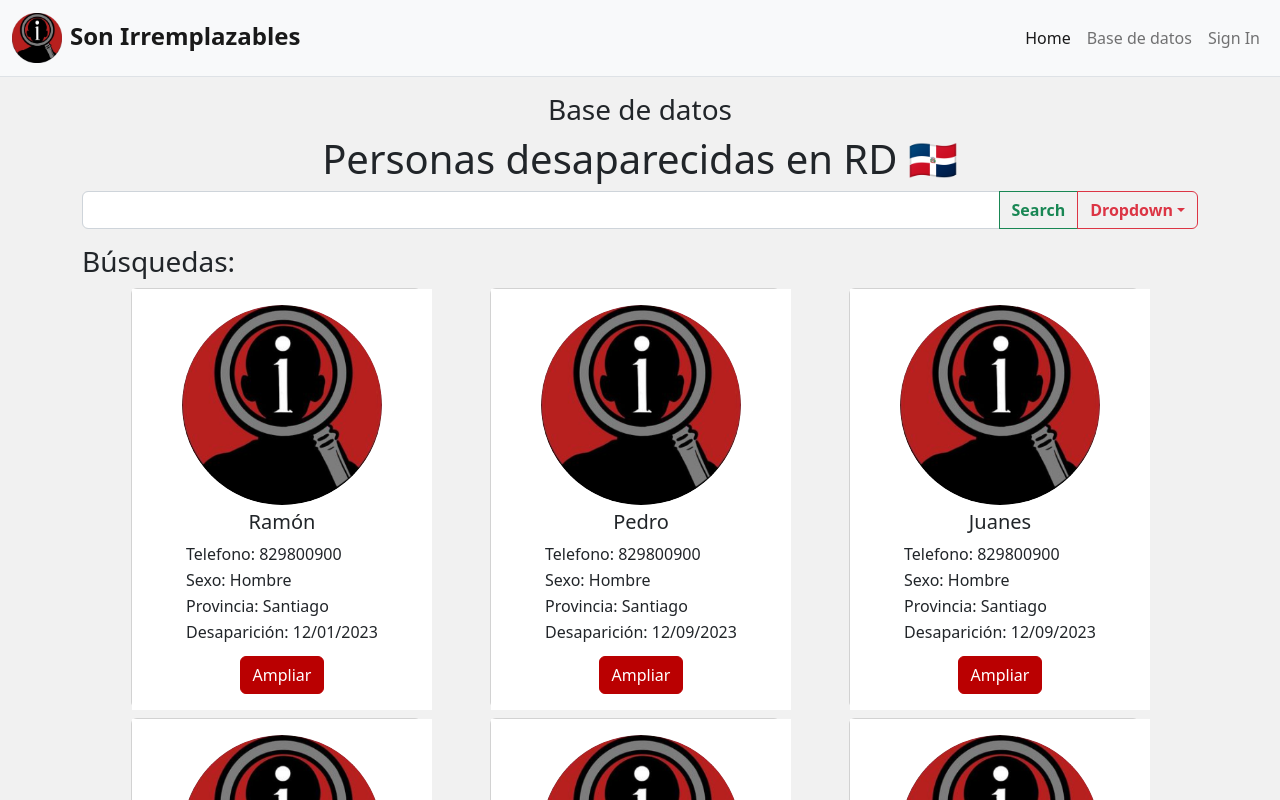
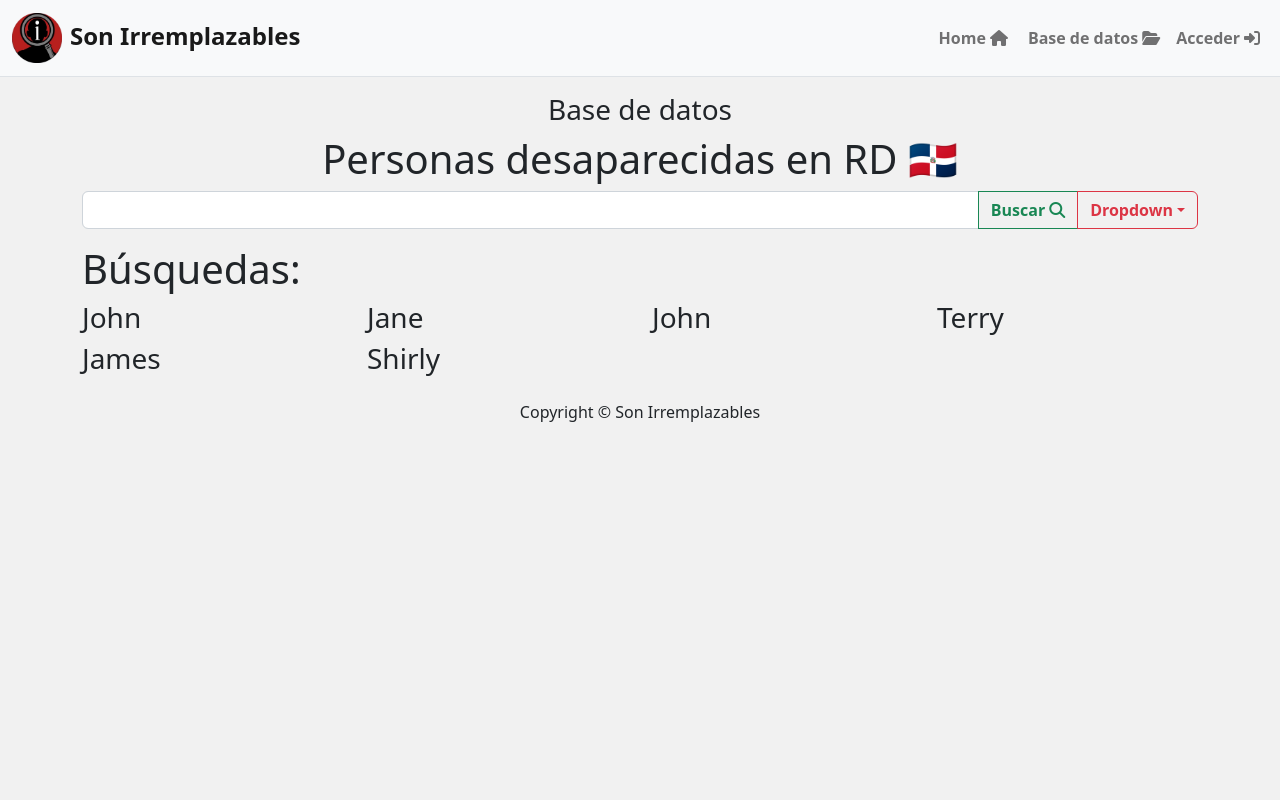
Before and after one commit to tparks18/sonirremplazables_database, a React (Create React App) app in the folder frontend/: page / in a window 1280 px wide. Shown: the top 800 px of the page. Built offline with nearby package versions, Linux system fonts and the light colour scheme.

Commit message:
added home screen and new branch

```diff
--- a/frontend/public/index.html
+++ b/frontend/public/index.html
@@ -19,8 +19,8 @@
   rel="stylesheet"
   href="https://cdn.jsdelivr.net/npm/bootstrap@5.2.3/dist/css/bootstrap.min.css"
   integrity="sha384-rbsA2VBKQhggwzxH7pPCaAqO46MgnOM80zW1RWuH61DGLwZJEdK2Kadq2F9CUG65"
-  crossorigin="anonymous"
-/>
+  crossorigin="anonymous">
+  <link rel="stylesheet" href="https://cdnjs.cloudflare.com/ajax/libs/font-awesome/6.4.0/css/all.min.css" integrity="sha512-iecdLmaskl7CVkqkXNQ/ZH/XLlvWZOJyj7Yy7tcenmpD1ypASozpmT/E0iPtmFIB46ZmdtAc9eNBvH0H/ZpiBw==" crossorigin="anonymous" referrerpolicy="no-referrer"/>
     <!--
       Notice the use of %PUBLIC_URL% in the tags above.
       It will be replaced with the URL of the `public` folder during the build.
--- a/frontend/src/App.js
+++ b/frontend/src/App.js
@@ -4,12 +4,13 @@ import axios from "axios";
 import "../src/styles/main.css";
 import "../src/index.css"
 //import MainNavBar from './components/mainNavbar';
-import Card from "./components/card";
+import Card from "./components/Card";
 import { person } from "./components/person";
 import Pagination from "./components/pagination";
 import Footer from "./components/Footer";
 import BootstrapHeader from "./components/BootstrapHeader";
 import SearchBar from "./components/SearchBar";
+import HomeScreen from "./screens/HomeScreen";
 
 //const root = document.getElementById('root')
 //const searchForm = document.getElementById('search-form')
@@ -22,20 +23,20 @@ function idSearch(data) {
 }
 
 function App() {
-  const [query, setQuery] = useState("");
-  const [people, setPeople] = useState([]);
-  const [currentPage, setCurrentPage] = useState(1);
-  const [postPerPage, setPostPerPage] = useState(8);
+  // const [query, setQuery] = useState("");
+  // const [people, setPeople] = useState([]);
+  // const [currentPage, setCurrentPage] = useState(1);
+  // const [postPerPage, setPostPerPage] = useState(8);
 
-  const search = (data) => {
-    return data.filter((item) => {
-      return item.name.toLowerCase().includes(query);
-    });
-  };
+  // const search = (data) => {
+  //   return data.filter((item) => {
+  //     return item.name.toLowerCase().includes(query);
+  //   });
+  // };
 
-  const lastPostIndex = currentPage * postPerPage;
-  const firstPostIndex = lastPostIndex - postPerPage;
-  const currentPosts = search(person).slice(firstPostIndex, lastPostIndex);
+  // const lastPostIndex = currentPage * postPerPage;
+  // const firstPostIndex = lastPostIndex - postPerPage;
+  // const currentPosts = search(person).slice(firstPostIndex, lastPostIndex);
 
   return (
     <>
@@ -45,9 +46,9 @@ function App() {
 
       <main>
         <Container>
-          <h3 class="text-left">Búsquedas: </h3>
+          {/* <h3 class="text-left">Búsquedas: </h3> */}
 
-          <div class=" card-container">
+          {/* <div class=" card-container">
             <Card key={idSearch(person)} data={search(currentPosts)} />
           </div>
 
@@ -62,7 +63,8 @@ function App() {
                 />
               </ul>
             </nav>
-          </section>
+          </section> */}
+        <HomeScreen />
         </Container>
       </main>
 
--- /dev/null
+++ b/frontend/src/assets/missingPersons.js
@@ -0,0 +1,134 @@
+export const missingPersons = [
+  {
+    _id: "1",
+    first_name: "John",
+    last_name: "Doe",
+    image: "./images/logo.png",
+    age: "52",
+    gender: "male",
+    hair: "black",
+    eyes: "green",
+    height: 1.65,
+    weight: 80,
+    last_seen_wearing: "Blue jeans, black t-shirt, gray hoodie",
+    critical_information: "mental health concerns",
+    circumstances_of_disappearance:
+      "John was last seen leaving his apartment building on foot. He did not take his car or phone with him. He has no known history of mental health issues or substance abuse.",
+    last_known_location: "123 Main Street, Anytown, USA",
+    date_and_time_last_seen: "March 1, 2023 at 2:00 PM",
+    name_of_contact: "Janet Doe",
+    phone_number_of_contact: "111-111-1111",
+    name_of_contact_2: "Janet Doe",
+    phone_number_of_contact_2: "121-111-1111",
+  },
+  {
+    _id: "2",
+    first_name: "Jane",
+    last_name: "Doe",
+    image: "./images/logo.png",
+    age: "52",
+    gender: "male",
+    hair: "black",
+    eyes: "green",
+    height: 1.65,
+    weight: 80,
+    last_seen_wearing: "Blue jeans, black t-shirt, gray hoodie",
+    critical_information: "mental health concerns",
+    circumstances_of_disappearance:
+      "John was last seen leaving his apartment building on foot. He did not take his car or phone with him. He has no known history of mental health issues or substance abuse.",
+    last_known_location: "123 Main Street, Anytown, USA",
+    date_and_time_last_seen: "March 1, 2023 at 2:00 PM",
+    name_of_contact: "Janet Doe",
+    phone_number_of_contact: "111-111-1111",
+    name_of_contact_2: "Janet Doe",
+    phone_number_of_contact_2: "121-111-1111",
+  },
+  {
+    _id: "3",
+    first_name: "John",
+    last_name: "Doe",
+    image: "./images/logo.png",
+    age: "52",
+    gender: "male",
+    hair: "black",
+    eyes: "green",
+    height: 1.65,
+    weight: 80,
+    last_seen_wearing: "Blue jeans, black t-shirt, gray hoodie",
+    critical_information: "mental health concerns",
+    circumstances_of_disappearance:
+      "John was last seen leaving his apartment building on foot. He did not take his car or phone with him. He has no known history of mental health issues or substance abuse.",
+    last_known_location: "123 Main Street, Anytown, USA",
+    date_and_time_last_seen: "March 1, 2023 at 2:00 PM",
+    name_of_contact: "Janet Doe",
+    phone_number_of_contact: "111-111-1111",
+    name_of_contact_2: "Janet Doe",
+    phone_number_of_contact_2: "121-111-1111",
+  },
+  {
+    _id: "4",
+    first_name: "Terry",
+    last_name: "Coats",
+    image: "./images/logo.png",
+    age: "52",
+    gender: "male",
+    hair: "black",
+    eyes: "green",
+    height: 1.65,
+    weight: 80,
+    last_seen_wearing: "Blue jeans, black t-shirt, gray hoodie",
+    critical_information: "mental health concerns",
+    circumstances_of_disappearance:
+      "John was last seen leaving his apartment building on foot. He did not take his car or phone with him. He has no known history of mental health issues or substance abuse.",
+    last_known_location: "123 Main Street, Anytown, USA",
+    date_and_time_last_seen: "March 1, 2023 at 2:00 PM",
+    name_of_contact: "Janet Doe",
+    phone_number_of_contact: 111 - 111 - 1111,
+    name_of_contact_2: "Janet Doe",
+    phone_number_of_contact_2: 121 - 111 - 1111,
+  },
+  {
+    _id: "5",
+    first_name: "James",
+    last_name: "Simmons",
+    image: "./images/logo.png",
+    age: "52",
+    gender: "male",
+    hair: "black",
+    eyes: "green",
+    height: 1.65,
+    weight: 80,
+    last_seen_wearing: "Blue jeans, black t-shirt, gray hoodie",
+    critical_information: "mental health concerns",
+    circumstances_of_disappearance:
+      "John was last seen leaving his apartment building on foot. He did not take his car or phone with him. He has no known history of mental health issues or substance abuse.",
+    last_known_location: "123 Main Street, Anytown, USA",
+    date_and_time_last_seen: "March 1, 2023 at 2:00 PM",
+    name_of_contact: "Janet Doe",
+    phone_number_of_contact: 111 - 111 - 1111,
+    name_of_contact_2: "Janet Doe",
+    phone_number_of_contact_2: 121 - 111 - 1111,
+  },
+  {
+    _id: "6",
+    first_name: "Shirly",
+    last_name: "Chu",
+    image: "./images/logo.png",
+    age: "52",
+    gender: "male",
+    hair: "black",
+    eyes: "green",
+    height: 1.65,
+    weight: 80,
+    last_seen_wearing: "Blue jeans, black t-shirt, gray hoodie",
+    critical_information: "mental health concerns",
+    circumstances_of_disappearance:
+      "John was last seen leaving his apartment building on foot. He did not take his car or phone with him. He has no known history of mental health issues or substance abuse.",
+    last_known_location: "123 Main Street, Anytown, USA",
+    date_and_time_last_seen: "March 1, 2023 at 2:00 PM",
+    name_of_contact: "Janet Doe",
+    phone_number_of_contact: 111 - 111 - 1111,
+    name_of_contact_2: "Janet Doe",
+    phone_number_of_contact_2: 121 - 111 - 1111,
+  },
+];
--- a/frontend/src/components/BootstrapHeader.js
+++ b/frontend/src/components/BootstrapHeader.js
@@ -1,5 +1,5 @@
 import React from 'react'
-import picture from "../assets/Img/logo.png";
+import picture from "../assets/images/logo.png";
 import "../styles/main.css";
 
 
@@ -18,26 +18,29 @@ function BootstrapHeader() {
 
           <ul className="navbar-nav mr-auto mb-2 mb-lg-0">
             <li className="nav-item">
-              <a className="nav-link active" aria-current="page" href="/">
+              <a className="nav-link fw-semibold" aria-current="page" href="/">
                 Home
+                <i className="fa-solid fa-house ms-1"></i>
               </a>
             </li>
             <li className="nav-item">
-              <a className="nav-link" href="/">
+              <a className="nav-link fw-semibold ms-1" href="/">
                 Base de datos
+                <i className="fa-solid fa-folder-open ms-1"></i>
               </a>
             </li>
             <li className="nav-item">
-              <a className="nav-link" href="/">
-                Sign In
+              <a className="nav-link fw-semibold" href="/">
+                Acceder
+                <i className="fa-solid fa-right-to-bracket ms-1"></i>
               </a>
             </li>
           </ul>
         </div>
       </nav>
       <h3 className="section-title mt-3">Base de datos</h3>
-      <div class="main-title-container">
-        <h1 class="main-title">Personas desaparecidas en RD 🇩🇴</h1>
+      <div className="main-title-container">
+        <h1 className="main-title">Personas desaparecidas en RD 🇩🇴</h1>
       </div>
     </>
   );
--- a/frontend/src/components/SearchBar.jsx
+++ b/frontend/src/components/SearchBar.jsx
@@ -81,7 +81,10 @@ export default function SearchBar() {
     className="form-control"
     aria-label="Text input with dropdown button"
   />
-  <button class="btn btn-outline-success fw-semibold" type="button">Search</button>
+  <button className="btn btn-outline-success fw-semibold" type="button">
+    Buscar
+    <i className="fa-solid fa-magnifying-glass ms-1"></i>
+    </button>
   <button
     className="btn btn-outline-danger dropdown-toggle fw-semibold"
     type="button"
--- a/frontend/src/components/card.jsx
+++ b/frontend/src/components/card.jsx
@@ -1,5 +1,5 @@
 import React, { useState } from "react";
-import picture from '../assets/Img/logo.png'
+import picture from '../assets/images/logo.png'
 import { person } from "./person";
 import { SearchValue } from "./SearchBar";
 import { click } from "@testing-library/user-event/dist/click";
--- a/frontend/src/components/pagination.js
+++ b/frontend/src/components/pagination.js
@@ -13,7 +13,7 @@ import React from "react";
     }
 
     return (
-         <ul class="pagination">
+         <ul className="pagination">
 
 
 
--- /dev/null
+++ b/frontend/src/screens/HomeScreen.js
@@ -0,0 +1,23 @@
+import React from "react";
+import { missingPersons } from "../assets/missingPersons";
+import { Row, Col } from "react-bootstrap";
+
+function HomeScreen() {
+  console.log(missingPersons); // Check the imported array in the console
+  console.log(Array.isArray(missingPersons)); // Check if missingPersons is an array
+
+  return (
+    <div>
+      <h1>Búsquedas:</h1>
+      <Row>
+        {missingPersons.map((person) => (
+          <Col key={person._id} sm={12} md={6} lg={4} xl={3}>
+            <h3>{person.first_name}</h3>
+          </Col>
+        ))}
+      </Row>
+    </div>
+  );
+}
+
+export default HomeScreen;
```
Also changed, not shown: frontend/src/components/pagination.jsx (+10 -10 lines), frontend/src/assets/images/logo.png (renamed from frontend/src/assets/Img/logo.png), frontend/src/components/Footer.jsx (renamed from frontend/src/components/Footer.js).
